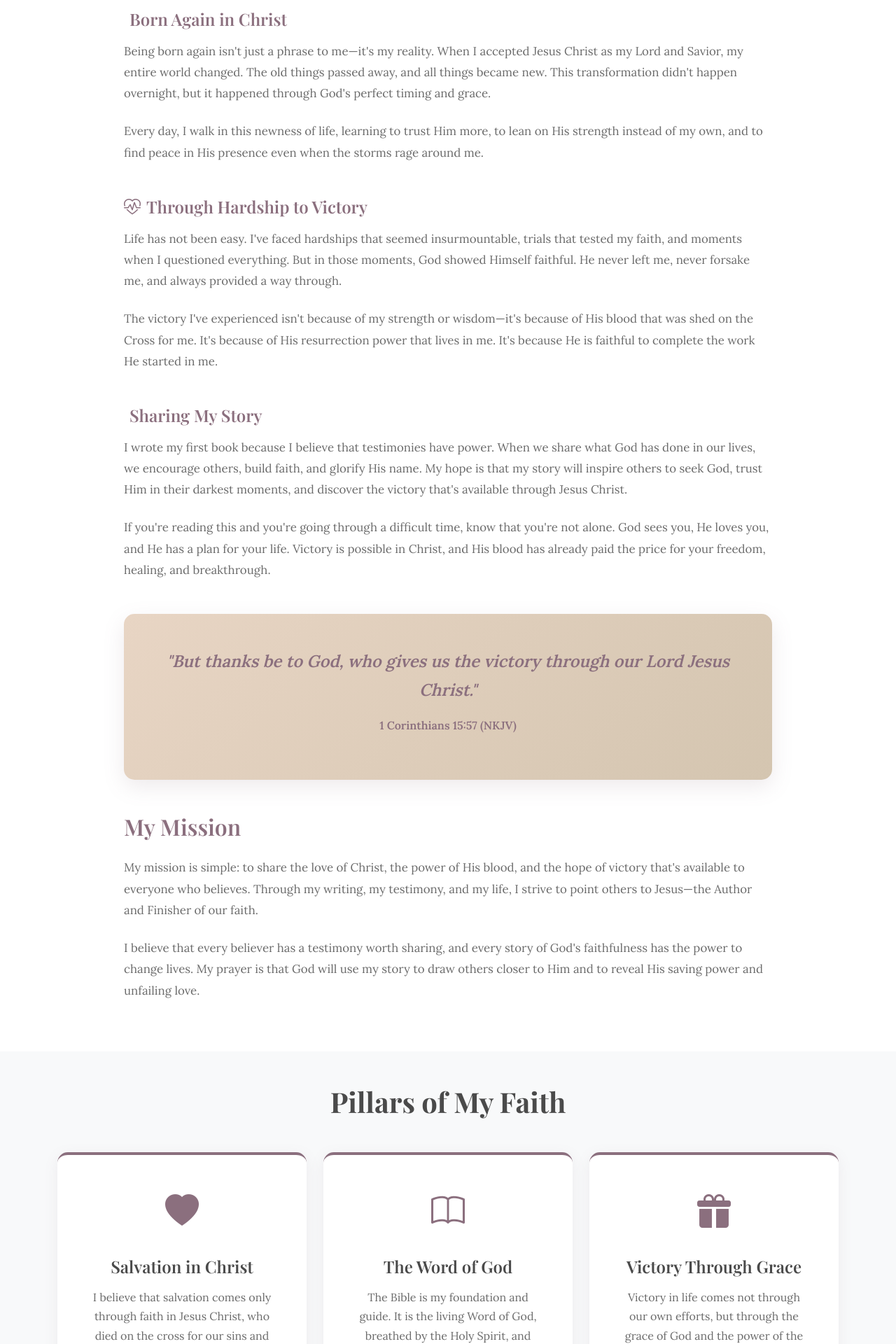
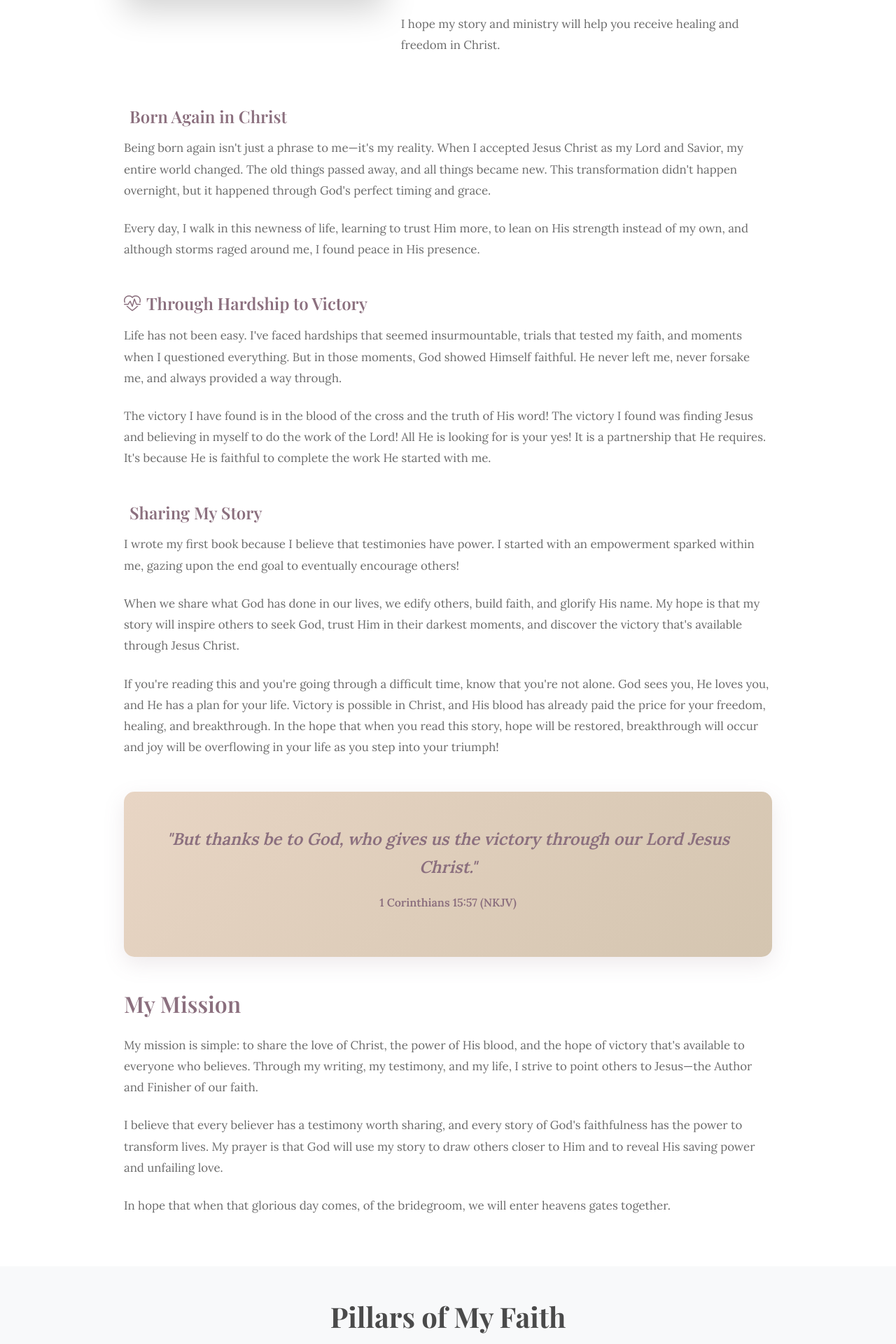
Before and after one commit to pals-iam/christy_project, a Django app: page /about/ in a window 1280 px wide. Shown: the part 801-2721 px from the top of the page at 70% size. Run offline with Django 4.2, Linux system fonts and the light colour scheme.

Commit message:
2nd_Push

```diff
--- a/static/js/main.js
+++ b/static/js/main.js
@@ -19,7 +19,7 @@ document.addEventListener('DOMContentLoaded', function() {
     const scrollRevealElements = document.querySelectorAll('.scroll-reveal, .pillar-card, .theme-card, .testimonial-card, .verse-item');
 
     const observerOptions = {
-        threshold: 0.1,
+        threshold: 0.8, /*0.1 originally*/
         rootMargin: '0px 0px -50px 0px'
     };
 
@@ -177,6 +177,6 @@ document.addEventListener('DOMContentLoaded', function() {
     }
 
     // Console message
-    console.log('%c✝ Welcome to Christiana Catherine White\'s Website ✝', 'color: #8B6F7E; font-size: 20px; font-weight: bold;');
-    console.log('%c"Victory in His Blood" - A journey of faith, hope, and redemption', 'color: #6B6B6B; font-size: 14px;');
+    console.log('%c✝ Welcome to Christiana Catherine\'s Website ✝', 'color: #8B6F7E; font-size: 20px; font-weight: bold;');
+    console.log('%c"Pain to Purpose..." - A journey of faith, hope, and redemption', 'color: #6B6B6B; font-size: 14px;');
 });
--- a/website/templates/website/about.html
+++ b/website/templates/website/about.html
@@ -1,7 +1,7 @@
 {% extends 'website/base.html' %}
 {% load static %}
 
-{% block title %}About - Christiana Catherine White{% endblock %}
+{% block title %}About - Christiana Catherine{% endblock %}
 
 {% block content %}
 <!-- Page Header -->
@@ -27,19 +27,21 @@
                 <div class="story-content">
                     <div class="row align-items-center mb-5">
                         <div class="col-md-5 text-center mb-4 mb-md-0">
-                            <img src="{% static 'images/profile_image_2.jpg' %}" alt="Christiana Catherine White" class="img-fluid rounded shadow-lg author-photo">
+                            <img src="{% static 'images/profile_image_2.jpg' %}" alt="Christiana Catherine" class="img-fluid rounded shadow-lg author-photo">
                         </div>
                         <div class="col-md-7">
                             <h2 class="story-title">My Testimony</h2>
                             <p class="story-text">
-                                I am Christiana Catherine White, a born-again Christian, wife, and author whose life has been
-                                transformed by the saving grace of Jesus Christ. My journey has been marked by challenges,
-                                trials, and moments when I felt lost and alone.
+                                Christiana Catherine is born-again in Christ since September 2020. First debut book launches on 14th November 2025!
                             </p>
                             <p class="story-text">
-                                But in those darkest moments, I discovered the light of Christ—a light that doesn't just shine
-                                in the darkness but transforms it. Through His blood, I found redemption. Through His love,
-                                I found hope. Through His sacrifice, I found victory.
+                                I am an author, devoted to Christ, whose life has been transformed by the saving grace of Jesus Christ. My journey has been marked by challenges, trials, and moments when feeling lost and alone.
+                            </p>
+                            <p class="story-text">
+                                However in those darkest moments, I discovered the light of Christ—a light and redemptive power that transforms. Through His blood, I found redemption. Through His love, I found hope. Through His sacrifice, I found victory.
+                            </p>
+                            <p class="story-text">
+                                I hope my story and ministry will help you receive healing and freedom in Christ.
                             </p>
                         </div>
                     </div>
@@ -55,7 +57,7 @@
                         </p>
                         <p class="story-text">
                             Every day, I walk in this newness of life, learning to trust Him more, to lean on His strength
-                            instead of my own, and to find peace in His presence even when the storms rage around me.
+                            instead of my own, and although storms raged around me, I found peace in His presence.
                         </p>
                     </div>
 
@@ -69,9 +71,7 @@
                             He never left me, never forsake me, and always provided a way through.
                         </p>
                         <p class="story-text">
-                            The victory I've experienced isn't because of my strength or wisdom—it's because of His blood
-                            that was shed on the Cross for me. It's because of His resurrection power that lives in me. It's
-                            because He is faithful to complete the work He started in me.
+                            The victory I have found is in the blood of the cross and the truth of His word! The victory I found was finding Jesus and believing in myself to do the work of the Lord! All He is looking for is your yes! It is a partnership that He requires. It's because He is faithful to complete the work He started with me.
                         </p>
                     </div>
 
@@ -80,15 +80,15 @@
                             <i class="bi bi-book-heart me-2"></i>Sharing My Story
                         </h3>
                         <p class="story-text">
-                            I wrote my first book because I believe that testimonies have power. When we share what God has
-                            done in our lives, we encourage others, build faith, and glorify His name. My hope is that my
-                            story will inspire others to seek God, trust Him in their darkest moments, and discover the
-                            victory that's available through Jesus Christ.
+                            I wrote my first book because I believe that testimonies have power. I started with an empowerment sparked within me, gazing upon the end goal to eventually encourage others!
+                        </p>
+                        <p class="story-text">
+                            When we share what God has done in our lives, we edify others, build faith, and glorify His name. My hope is that my story will inspire others to seek God, trust Him in their darkest moments, and discover the victory that's available through Jesus Christ.
                         </p>
                         <p class="story-text">
                             If you're reading this and you're going through a difficult time, know that you're not alone.
                             God sees you, He loves you, and He has a plan for your life. Victory is possible in Christ,
-                            and His blood has already paid the price for your freedom, healing, and breakthrough.
+                            and His blood has already paid the price for your freedom, healing, and breakthrough. In the hope that when you read this story, hope will be restored, breakthrough will occur and joy will be overflowing in your life as you step into your triumph!
                         </p>
                     </div>
 
@@ -108,8 +108,11 @@
                         </p>
                         <p class="mission-text">
                             I believe that every believer has a testimony worth sharing, and every story of God's faithfulness
-                            has the power to change lives. My prayer is that God will use my story to draw others closer to
+                            has the power to transform lives. My prayer is that God will use my story to draw others closer to
                             Him and to reveal His saving power and unfailing love.
+                        </p>
+                        <p class="mission-text">
+                            In hope that when that glorious day comes, of the bridegroom, we will enter heavens gates together.
                         </p>
                     </div>
                 </div>
--- a/website/templates/website/base.html
+++ b/website/templates/website/base.html
@@ -3,7 +3,7 @@
 <head>
     <meta charset="UTF-8">
     <meta name="viewport" content="width=device-width, initial-scale=1.0">
-    <title>{% block title %}Christiana Catherine White - Author & Christian Journey{% endblock %}</title>
+    <title>{% block title %}Christiana Catherine - Author & Christian Journey{% endblock %}</title>
 
     <!-- Bootstrap 5 CSS -->
     <link href="https://cdn.jsdelivr.net/npm/bootstrap@5.3.2/dist/css/bootstrap.min.css" rel="stylesheet">
@@ -24,7 +24,7 @@
         <div class="container">
             <a class="navbar-brand" href="{% url 'home' %}">
                 <i class="bi bi-book-heart me-2"></i>
-                <span class="brand-name">Christiana C. White</span>
+                <span class="brand-name">Christiana Catherine</span>
             </a>
             <button class="navbar-toggler" type="button" data-bs-toggle="collapse" data-bs-target="#navbarNav" aria-controls="navbarNav" aria-expanded="false" aria-label="Toggle navigation">
                 <span class="navbar-toggler-icon"></span>
@@ -58,7 +58,7 @@
         <div class="container">
             <div class="row">
                 <div class="col-md-4 text-center text-md-start mb-4 mb-md-0">
-                    <h5 class="footer-title">Christiana Catherine White</h5>
+                    <h5 class="footer-title">Christiana Catherine</h5>
                     <p class="footer-text">Author & Devoted Follower of Christ</p>
                     <p class="verse-text">"I can do all things through Christ who strengthens me." - Philippians 4:13</p>
                 </div>
@@ -84,8 +84,8 @@
             <div class="row">
                 <div class="col-12 text-center">
                     <p class="footer-copyright mb-0">
-                        &copy; {% now "Y" %} Christiana Catherine White. All rights reserved.
-                        <span class="d-block mt-2">Built with faith, hope, and love</span>
+                        &copy; {% now "Y" %} Christiana Catherine. All rights reserved.
+                        <span class="d-block mt-2">Built with love</span>
                     </p>
                 </div>
             </div>
--- a/website/templates/website/contact.html
+++ b/website/templates/website/contact.html
@@ -1,7 +1,7 @@
 {% extends 'website/base.html' %}
 {% load static %}
 
-{% block title %}Contact - Christiana Catherine White{% endblock %}
+{% block title %}Contact - Christiana Catherine{% endblock %}
 
 {% block content %}
 <!-- Page Header -->
```
Also changed, not shown: website/templates/website/book.html (+13 -9 lines), website/templates/website/home.html (+5 -5 lines).
